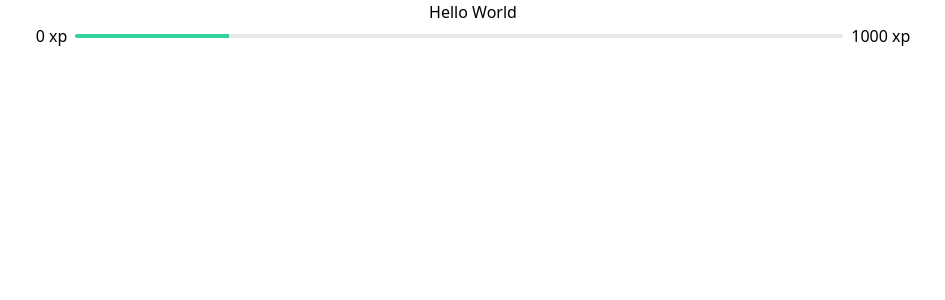
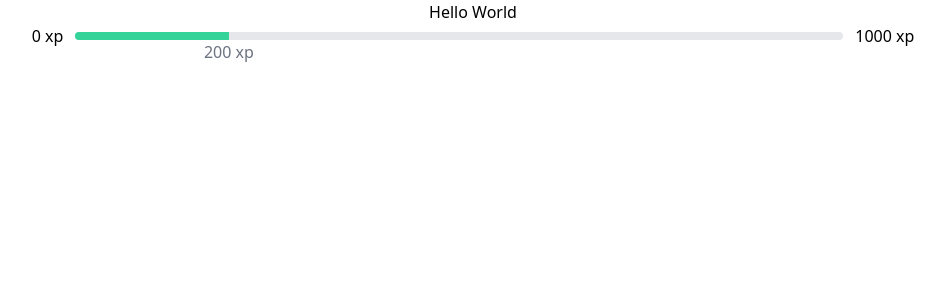
Before and after one commit to edukure/nlw4-moveit, a Next.js app: page / in a window 1280 px wide. Shown: the top 300 px of the page, without its empty margins (167-1112 px from the left). Built offline with nearby package versions, Linux system fonts and the light colour scheme.

Commit message:
feat: add current experience indicator

```diff
--- a/src/components/ExperienceBar/ExperienceBar.tsx
+++ b/src/components/ExperienceBar/ExperienceBar.tsx
@@ -1,21 +1,27 @@
-
 type ExperiencebarProps = {
     currentExp: number;
     maxExp: number;
-}
+};
 
-const ExperienceBar: React.FC<ExperiencebarProps> = ({currentExp, maxExp}) => {
-    const percentage = Math.floor(currentExp/maxExp*100);
+const ExperienceBar: React.FC<ExperiencebarProps> = ({ currentExp, maxExp }) => {
+    const percentage = Math.floor((currentExp / maxExp) * 100);
 
-    return (<div className="flex items-center justify-center min-w-full">
-        <span className="text-right px-2">0 xp</span>
-        <div className="flex flex-grow max-w-screen-md h-1 bg-gray-200 rounded-full overflow-hidden ">
-            <div className="h-full bg-green-400" style={{width: `${percentage}%`}}>
-
+    return (
+        <div className="flex items-center justify-center min-w-full">
+            <span className="text-right px-3">0 xp</span>
+            <div className="flex flex-grow max-w-screen-md h-2 relative">
+                <div className="w-full h-full bg-gray-200 rounded-full overflow-hidden">
+                    <div className="h-full bg-green-400" style={{ width: `${percentage}%` }} />
+                    <span
+                        className="text-gray-500 absolute transform -translate-x-1/2 top-2"
+                        style={{ left: `${percentage}%` }}>
+                        {`${currentExp} xp`}
+                    </span>
+                </div>
             </div>
+            <span className=" text-left px-3">{`${maxExp} xp`}</span>
         </div>
-        <span className=" text-left px-2">{maxExp} xp</span>
-    </div>);
+    );
 };
 
 export default ExperienceBar;
```
